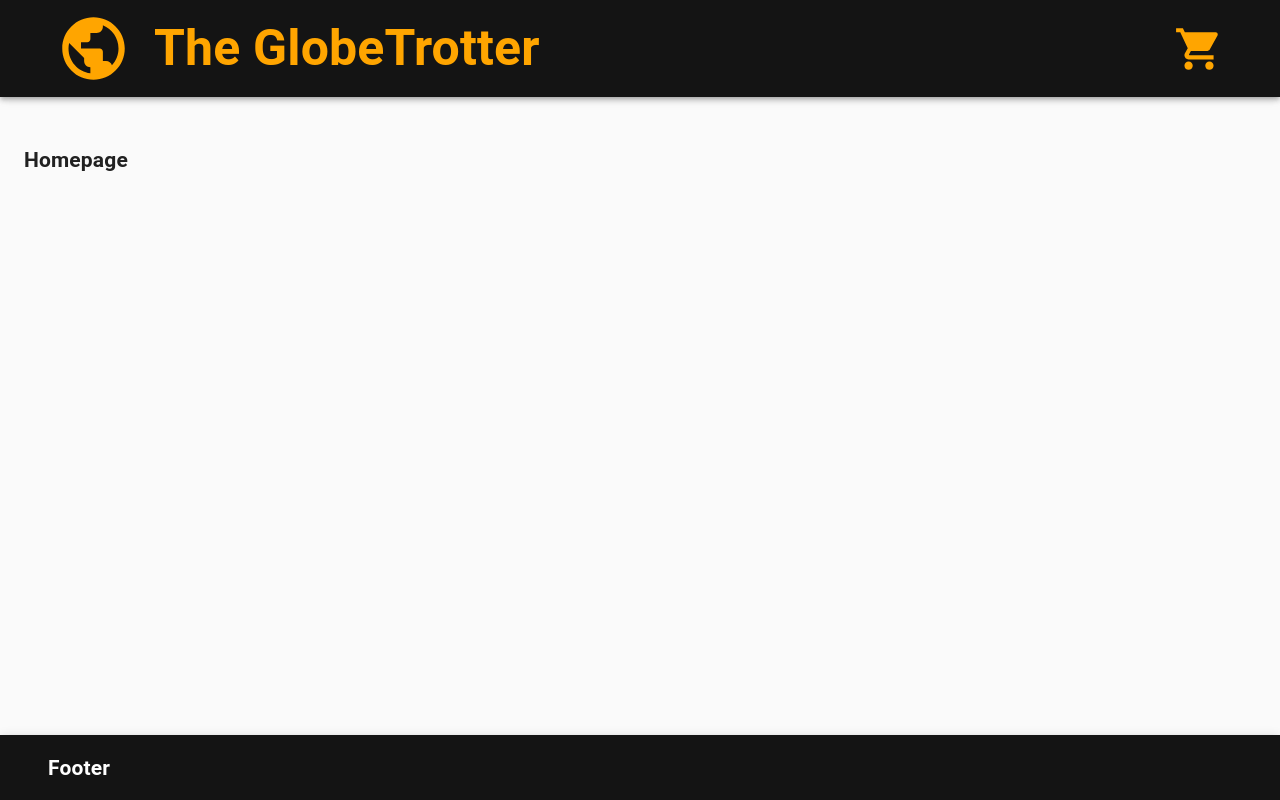
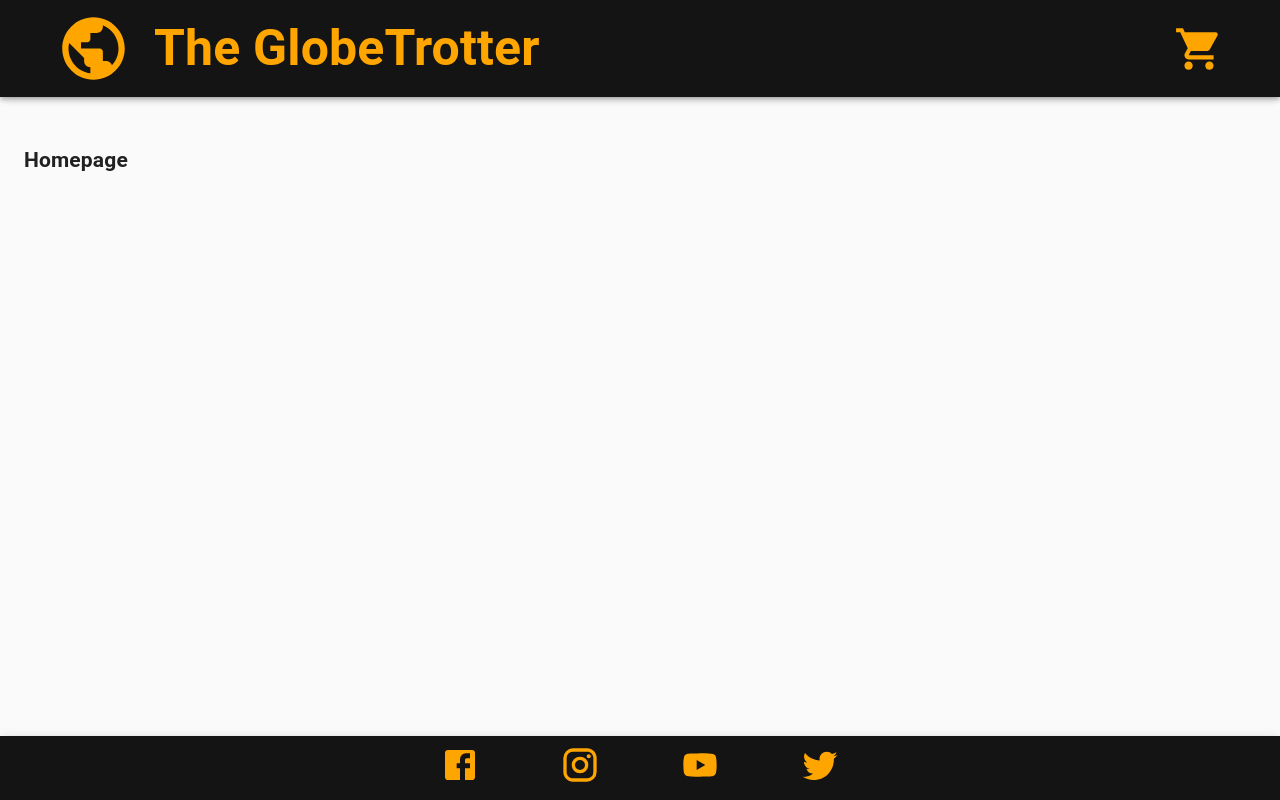
Before and after one commit to piotr-rajtar/globetrotter-shop, a React (Create React App) app: page / in a window 1280 px wide. Built offline with nearby package versions, Linux system fonts and the light colour scheme.

Commit message:
Add Footer view

```diff
--- a/src/components/layout/Footer/Footer.js
+++ b/src/components/layout/Footer/Footer.js
@@ -1,24 +1,42 @@
 import React from 'react';
-import PropTypes from 'prop-types';
-
-import clsx from 'clsx';
+// import PropTypes from 'prop-types';
 
 // import { connect } from 'react-redux';
 // import { reduxSelector, reduxActionCreator } from '../../../redux/exampleRedux.js';
 
 import styles from './Footer.module.scss';
 
-const Component = ({className, children}) => (
-  <div className={clsx(className, styles.root)}>
-    <h2>Footer</h2>
-    {children}
+import FacebookIcon from '@material-ui/icons/Facebook';
+import InstagramIcon from '@material-ui/icons/Instagram';
+import YouTubeIcon from '@material-ui/icons/YouTube';
+import TwitterIcon from '@material-ui/icons/Twitter';
+
+const Component = () => (
+  <div className={styles.root}>
+
+    <a className={styles.link} href='https://www.facebook.com/'>
+      <FacebookIcon className={styles.icon} />
+    </a>
+
+    <a className={styles.link} href='https://www.instagram.com/'>
+      <InstagramIcon className={styles.icon} />
+    </a>
+
+    <a className={styles.link} href='https://www.youtube.com/'>
+      <YouTubeIcon className={styles.icon} />
+    </a>
+
+    <a className={styles.link} href='https://twitter.com/'>
+      <TwitterIcon className={styles.icon} />
+    </a>
+
   </div>
 );
 
-Component.propTypes = {
-  children: PropTypes.node,
-  className: PropTypes.string,
-};
+// Component.propTypes = {
+//   children: PropTypes.node,
+//   className: PropTypes.string,
+// };
 
 // const mapStateToProps = state => ({
 //   someProp: reduxSelector(state),
--- a/src/components/layout/Footer/Footer.module.scss
+++ b/src/components/layout/Footer/Footer.module.scss
@@ -1,4 +1,22 @@
 @import '../../../styles/settings.scss';
 
-// .root {
-// }
+.root {
+  display: flex;
+  justify-content: center;
+  margin: 5px auto;
+  align-items: center;
+}
+
+.icon {
+  color: orange;
+  font-size: 40px;
+  margin: 0 40px;
+}
+
+.icon:hover {
+  transform: scale(1.2);
+}
+
+.link {
+  text-decoration: none;
+}
```
